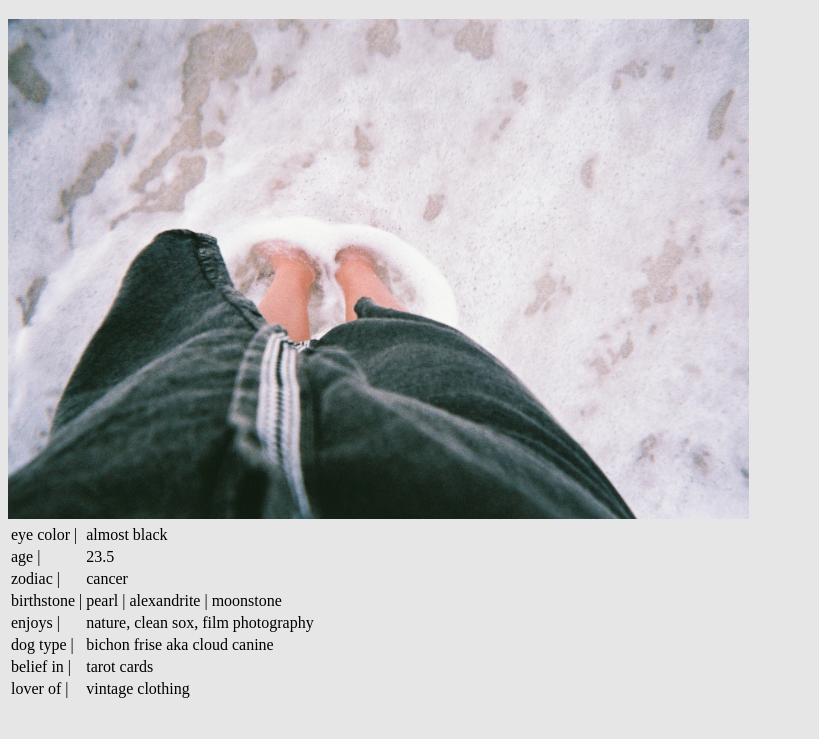
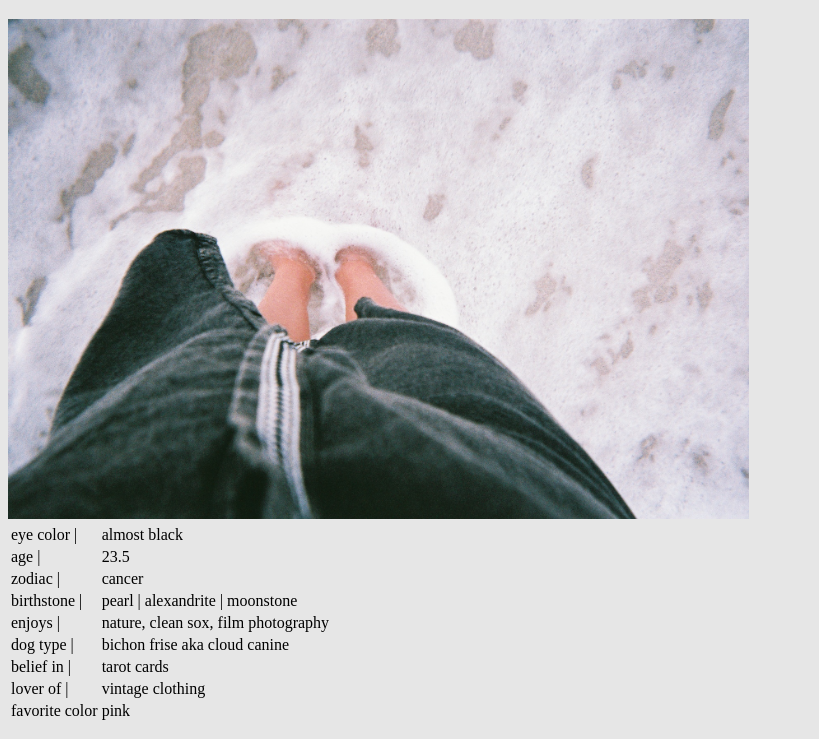
Before and after one commit to hbadwan/creating-web-interfaces, a plain HTML site: page about.html in a window 1280 px wide. Shown: the part 61-800 px from the top of the page, without its empty margins (0-819 px from the left). Drawn offline with Linux system fonts and the light colour scheme.

Commit message:
added fav color

```diff
--- a/about.html
+++ b/about.html
@@ -21,7 +21,7 @@
 <h1 style="color:#B40431;font-family:helvetica; text-align:center"> Hannah Barbera</h1>
             <a href="mailto:hbawan@msudenver.edu"><img src="beach.jpg" height="500px"></a>
 <table>
-                                                                                     <tr>
+    <tr>
         <td>eye color |</td>
         <td>almost black</td>
 </tr>
@@ -47,5 +47,12 @@
 </tr>
 <tr>
 <td> lover of |</td>
-<td>vintage clothing</td>                                                                                     </tr>
+<td>vintage clothing</td>
+
+</tr>
+    <tr>
+        <td> favorite color</td>
+        <td> pink</td>
+    </tr>
+</table>
 </html>
```
